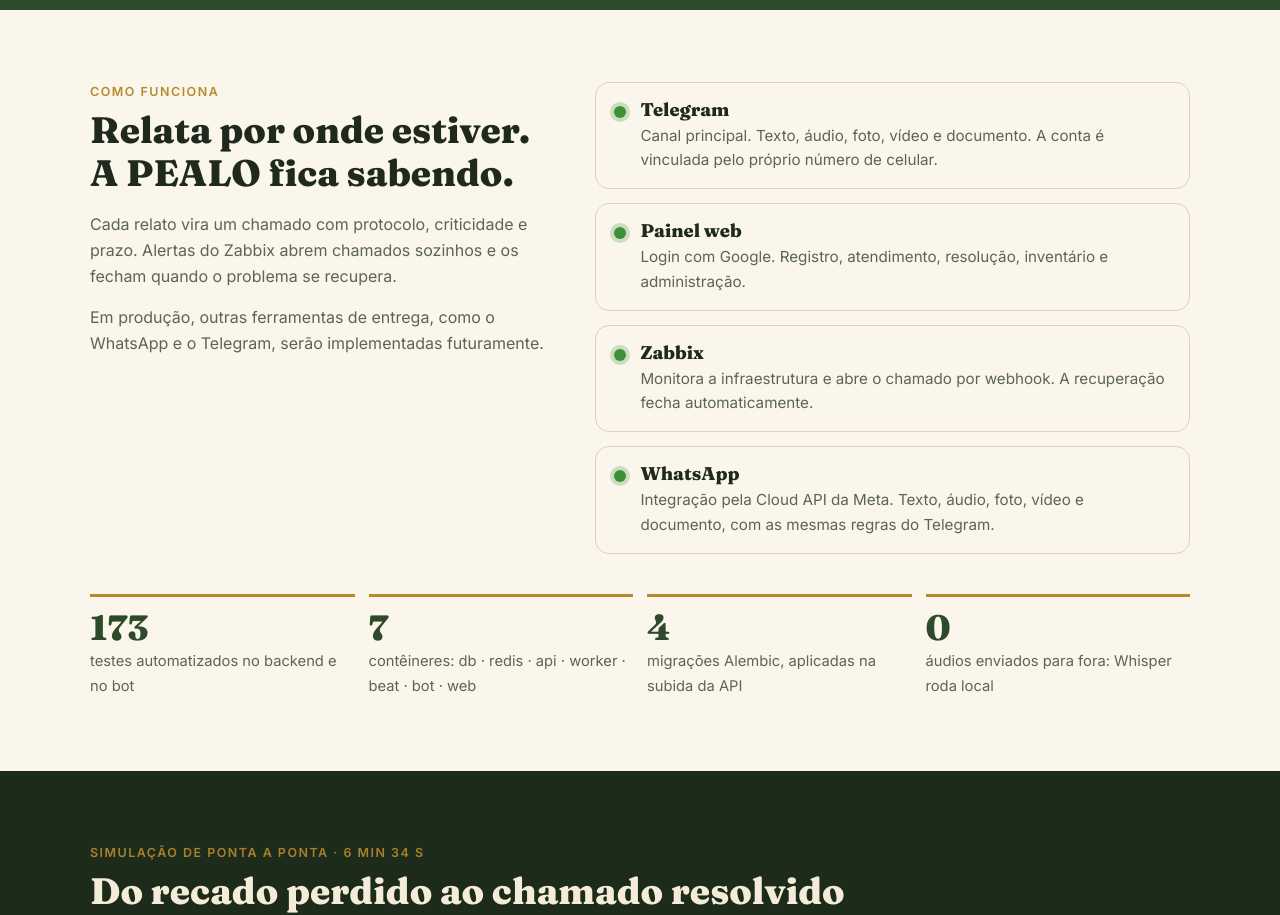
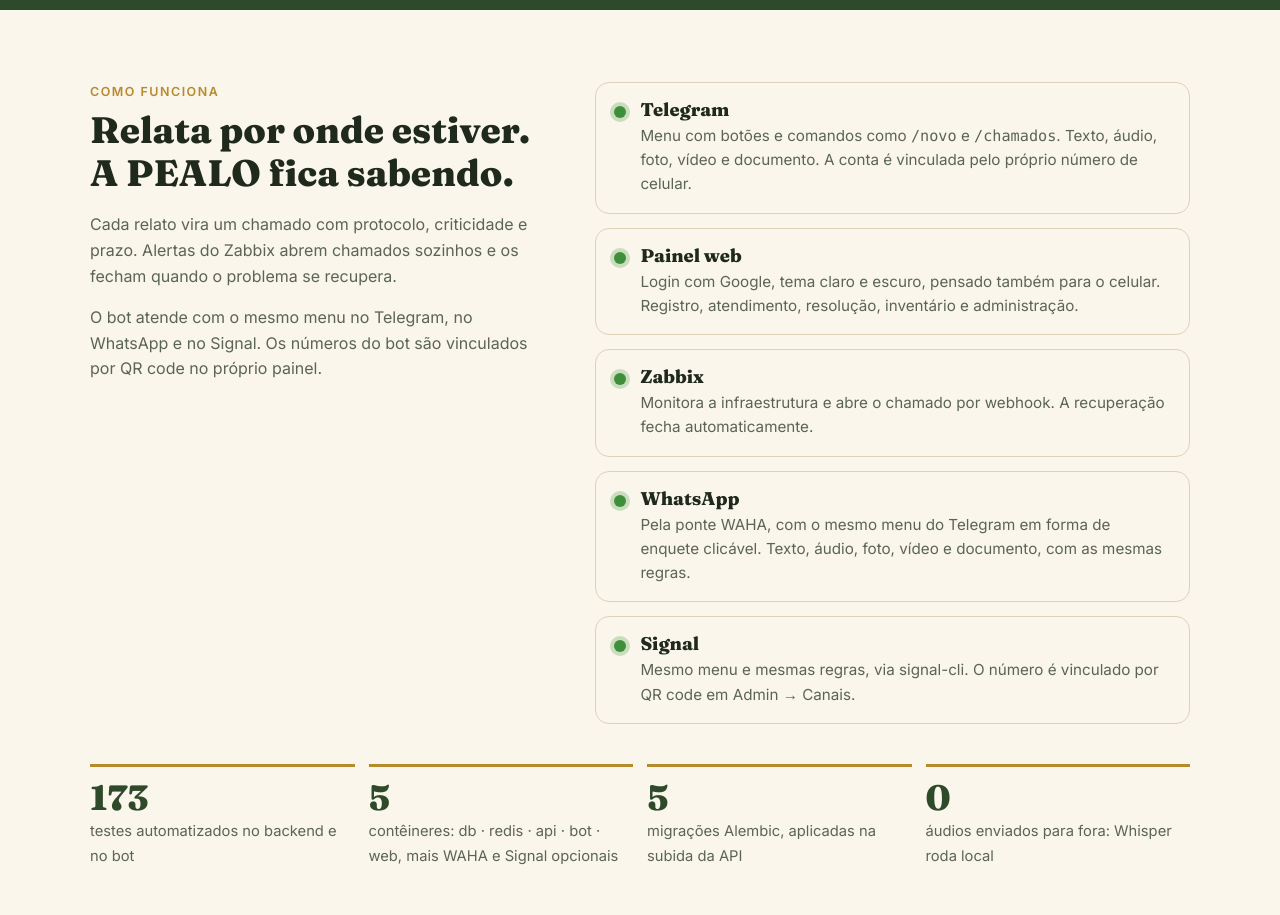
Before and after one commit to pealo-cesup/pealo-cesup.github.io, a plain HTML site: page index.html in a window 1280 px wide. Shown: the part 720-1635 px from the top of the page. Drawn offline with Linux system fonts and the light colour scheme.

Commit message:
Canais: WhatsApp (WAHA) e Signal já atendem; números atualizados
- Remove a frase de que WhatsApp e Telegram viriam futuramente
- Card do Signal; WhatsApp pela ponte WAHA; painel com tema e celular
- 5 migrações e 5 contêineres, mais WAHA e Signal opcionais

Co-Authored-By: Claude Opus 5.5 <noreply@anthropic.com>

```diff
--- a/index.html
+++ b/index.html
@@ -10,7 +10,7 @@
 <meta property="og:locale" content="pt_BR">
 <meta property="og:url" content="https://pealo-cesup.github.io/">
 <meta property="og:title" content="PEALO · CESUP — Incidente laçado antes de disparar">
-<meta property="og:description" content="Sistema de Registro de Incidentes do datacenter do CESUP/UFRGS. Relato por Telegram, painel web e Zabbix, com SLA e C4 Model v6.1.">
+<meta property="og:description" content="Sistema de Registro de Incidentes do datacenter do CESUP/UFRGS. Relato por Telegram, WhatsApp, Signal, painel web e Zabbix, com SLA e C4 Model v6.1.">
 <meta property="og:image" content="https://pealo-cesup.github.io/assets/simulacao-poster.jpg">
 <meta name="twitter:card" content="summary_large_image">
 <link rel="icon" href="assets/logo.svg" type="image/svg+xml">
@@ -77,19 +77,20 @@
         <p class="eyebrow">Como funciona</p>
         <h2>Relata por onde estiver. A PEALO fica sabendo.</h2>
         <p class="muted">Cada relato vira um chamado com protocolo, criticidade e prazo. Alertas do Zabbix abrem chamados sozinhos e os fecham quando o problema se recupera.</p>
-        <p class="muted">Em produção, outras ferramentas de entrega, como o WhatsApp e o Telegram, serão implementadas futuramente.</p>
+        <p class="muted">O bot atende com o mesmo menu no Telegram, no WhatsApp e no Signal. Os números do bot são vinculados por QR code no próprio painel.</p>
       </div>
       <div class="cards">
-        <div class="channel on"><span class="dot"></span><div><h3>Telegram</h3><p>Canal principal. Texto, áudio, foto, vídeo e documento. A conta é vinculada pelo próprio número de celular.</p></div></div>
-        <div class="channel on"><span class="dot"></span><div><h3>Painel web</h3><p>Login com Google. Registro, atendimento, resolução, inventário e administração.</p></div></div>
+        <div class="channel on"><span class="dot"></span><div><h3>Telegram</h3><p>Menu com botões e comandos como <code>/novo</code> e <code>/chamados</code>. Texto, áudio, foto, vídeo e documento. A conta é vinculada pelo próprio número de celular.</p></div></div>
+        <div class="channel on"><span class="dot"></span><div><h3>Painel web</h3><p>Login com Google, tema claro e escuro, pensado também para o celular. Registro, atendimento, resolução, inventário e administração.</p></div></div>
         <div class="channel on"><span class="dot"></span><div><h3>Zabbix</h3><p>Monitora a infraestrutura e abre o chamado por webhook. A recuperação fecha automaticamente.</p></div></div>
-        <div class="channel on"><span class="dot"></span><div><h3>WhatsApp</h3><p>Integração pela Cloud API da Meta. Texto, áudio, foto, vídeo e documento, com as mesmas regras do Telegram.</p></div></div>
+        <div class="channel on"><span class="dot"></span><div><h3>WhatsApp</h3><p>Pela ponte WAHA, com o mesmo menu do Telegram em forma de enquete clicável. Texto, áudio, foto, vídeo e documento, com as mesmas regras.</p></div></div>
+        <div class="channel on"><span class="dot"></span><div><h3>Signal</h3><p>Mesmo menu e mesmas regras, via signal-cli. O número é vinculado por QR code em Admin → Canais.</p></div></div>
       </div>
     </div>
     <div class="stats">
       <div><b>173</b><span>testes automatizados no backend e no bot</span></div>
-      <div><b>7</b><span>contêineres: db · redis · api · worker · beat · bot · web</span></div>
-      <div><b>4</b><span>migrações Alembic, aplicadas na subida da API</span></div>
+      <div><b>5</b><span>contêineres: db · redis · api · bot · web, mais WAHA e Signal opcionais</span></div>
+      <div><b>5</b><span>migrações Alembic, aplicadas na subida da API</span></div>
       <div><b>0</b><span>áudios enviados para fora: Whisper roda local</span></div>
     </div>
   </section>
@@ -159,7 +160,7 @@
 
     <h3 class="sub">Do relato ao chamado, no bot</h3>
     <ol class="flow">
-      <li><b>Recebe</b> a mensagem no Telegram e identifica a pessoa pelo chat</li>
+      <li><b>Recebe</b> a mensagem no Telegram, no WhatsApp ou no Signal e identifica a pessoa pelo chat</li>
       <li><b>Transcreve</b> áudio e a fala dos vídeos com Whisper local</li>
       <li><b>Interpreta</b> a intenção: registrar, consultar, resolver ou cadastrar</li>
       <li><b>Registra</b> na API com o canal e a criticidade</li>
```
